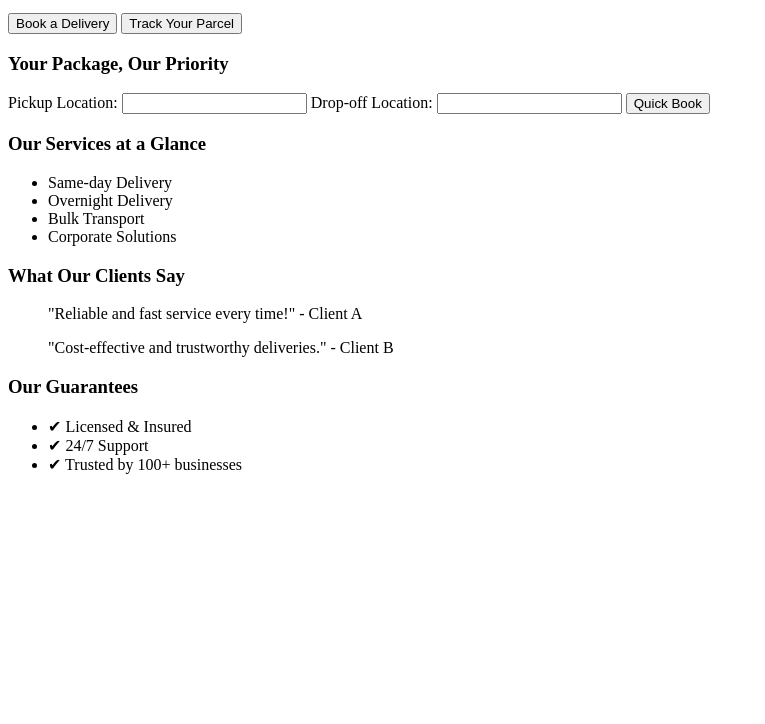
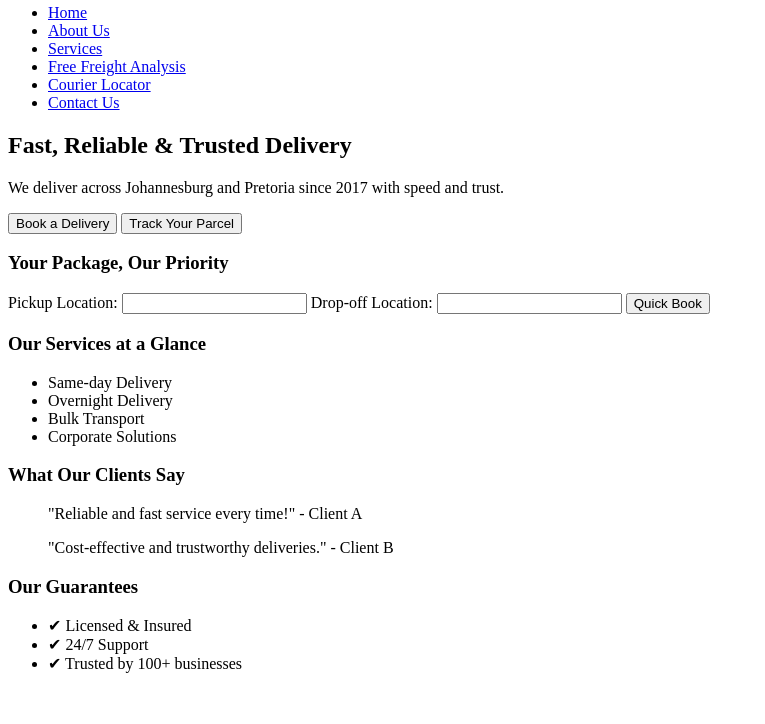
Before and after one commit to VCSTDN2024/wede5020-part-1-assignment-1-ST10467866, a plain HTML site: page index.html in a window 1280 px wide. Shown: the part 76-800 px from the top of the page, without its empty margins (0-765 px from the left). Drawn offline with Linux system fonts and the light colour scheme.

Commit message:
added: extra+icons

```diff
--- a/about.html
+++ b/about.html
@@ -4,6 +4,8 @@
   <meta charset="UTF-8">
   <meta name="viewport" content="width=device-width, initial-scale=1.0">
   <title>Lady Leah’s Transport</title>
+  <link rel="icon" type="image/png" href="favicon.png" href="about.html"/>
+  <!--link rel= "stylesheet" href="styles.css"-->
 </head>
 <body>
 
@@ -12,12 +14,12 @@
     <h1>Lady Leah’s Transport</h1>
     <nav>
       <ul>
-        <li><a href="index.html">Home</a></li>
-        <li><a href="about.html">About Us</a></li>
-        <li><a href="#services.html">Services</a></li>
-        <li><a href="freightAnly.html">Free Freight Analysis</a></li>
-        <li><a href="courierLoc.html">Courier Locator</a></li>
-        <li><a href="contact.html">Contact Us</a></li>
+        <li><a href="index.html" target="_blank">Home</a></li>
+        <li><a href="about.html" target="_blank">About Us</a></li>
+        <li><a href="services.html"target="_blank">Services</a></li>
+        <li><a href="freefreightAnly.html"target="_blank">Free Freight Analysis</a></li>
+        <li><a href="courierLoc.html"target="_blank">Courier Locator</a></li>
+        <li><a href="contact.html"target="_blank">Contact Us</a></li>
       </ul>
     </nav>
   </header>
--- a/index.html
+++ b/index.html
@@ -1,4 +1,27 @@
- <!-- Index Page -->
+<!DOCTYPE html>
+<html lang="en">
+<head>
+  <meta charset="UTF-8">
+  <meta name="viewport" content="width=device-width, initial-scale=1.0">
+  <title>Lady Leah’s Transport</title>
+</head>
+<body>
+
+  <!-- Header / Navigation -->
+  <header>
+    <h1>Lady Leah’s Transport</h1>
+    <nav>
+      <ul>
+        <li><a href="index.html" target="_blank">Home</a></li>
+        <li><a href="about.html" target="_blank">About Us</a></li>
+        <li><a href="#services.html"target="_blank">Services</a></li>
+        <li><a href="freightAnly.html"target="_blank">Free Freight Analysis</a></li>
+        <li><a href="courierLoc.html"target="_blank">Courier Locator</a></li>
+        <li><a href="contact.html"target="_blank">Contact Us</a></li>
+      </ul>
+    </nav>
+  </header>
+<!-- Index Page -->
   <section id="home">
     <h2>Fast, Reliable & Trusted Delivery</h2>
     <p>We deliver across Johannesburg and Pretoria since 2017 with speed and trust.</p>
```
Also changed, not shown: contact.html (+26 -1 lines), courierLoc.html (+23 -0 lines), freefreightAnly.html (+24 -1 lines), services.html (+24 -1 lines).
